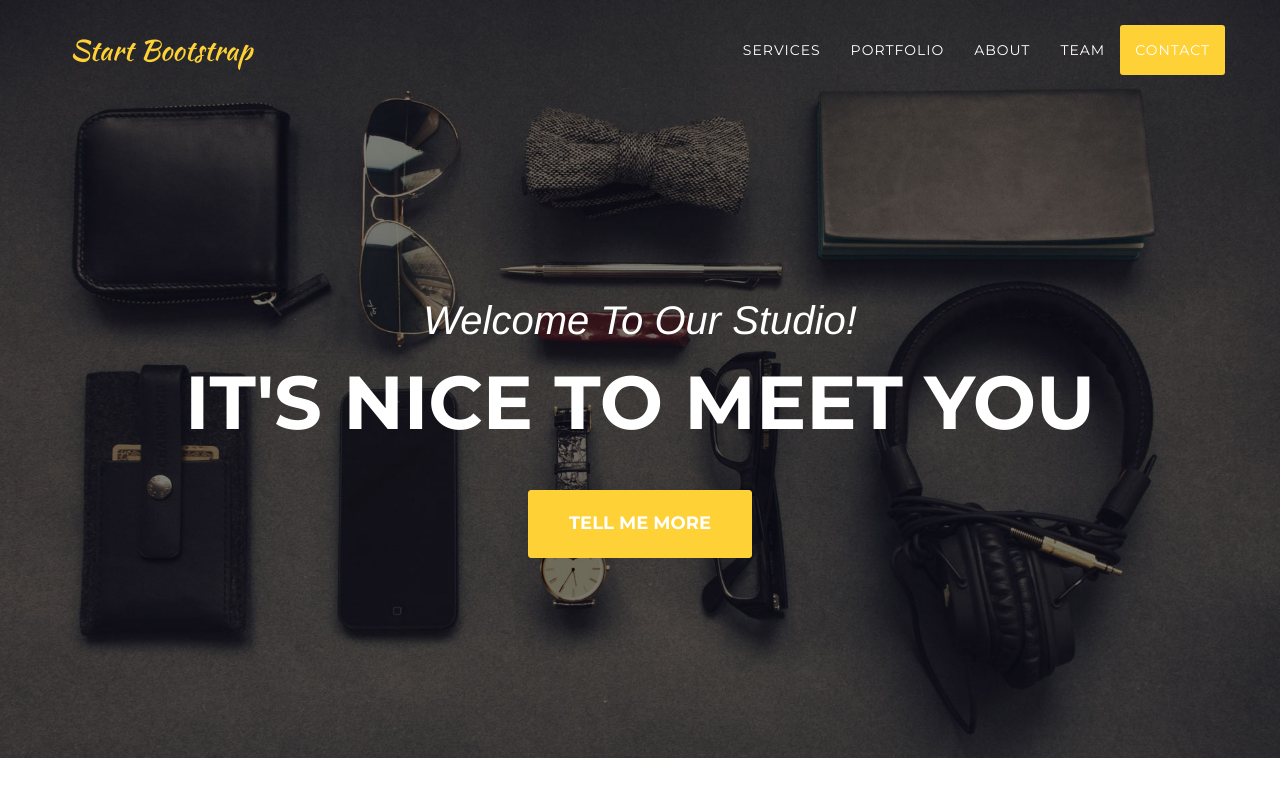
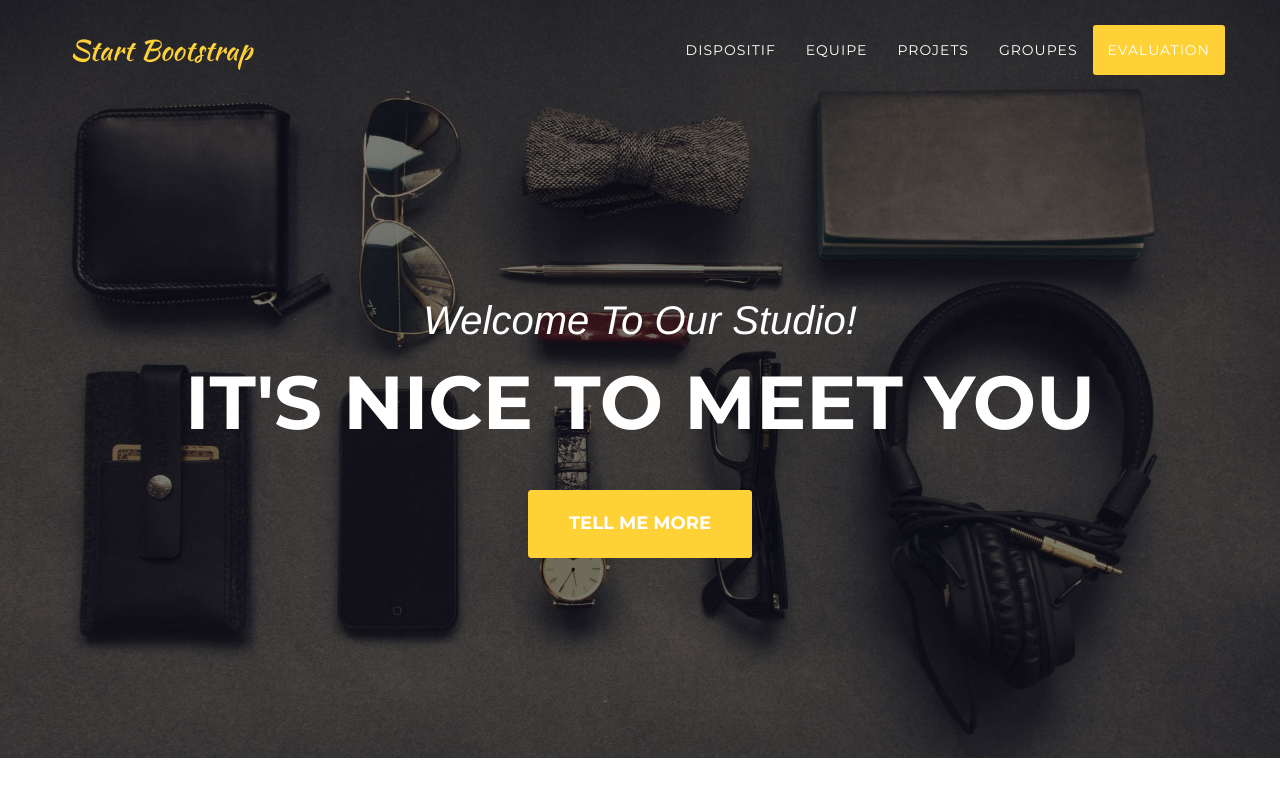
Before and after one commit to touronalex/EMMS-Track, a website: page index.html in a window 1280 px wide. Shown: the top 800 px of the page. Drawn offline with nearby package versions, Linux system fonts and the light colour scheme; a web font is replaced by a local one.

Commit message:
Update index.html

```diff
--- a/index.html
+++ b/index.html
@@ -53,19 +53,19 @@
                         <a href="#page-top"></a>
                     </li>
                     <li>
-                        <a class="page-scroll" href="https://apps.ce.collabserv.com/wikis/home?lang=en-us#!/wiki/Wf69b5382f5f7_4577_8595_ff1d7feca1b7/page/iFrame%20Chat" target="_parent">Services</a>
+                        <a class="page-scroll" href="https://apps.ce.collabserv.com/wikis/home?lang=en-us#!/wiki/Wf69b5382f5f7_4577_8595_ff1d7feca1b7/page/iFrame%20Chat" target="_parent">Dispositif</a>
                     </li>
                     <li>
-                        <a class="page-scroll" href="#portfolio">Portfolio</a>
+                        <a class="page-scroll" href="#portfolio">Equipe</a>
                     </li>
                     <li>
-                        <a class="page-scroll" href="#about">About</a>
+                        <a class="page-scroll" href="#about">Projets</a>
                     </li>
                     <li>
-                        <a class="page-scroll" href="#team">Team</a>
+                        <a class="page-scroll" href="#team">Groupes</a>
                     </li>
                     <li>
-                        <a class="page-scroll" href="#contact">Contact</a>
+                        <a class="page-scroll" href="#contact">Evaluation</a>
                     </li>
                 </ul>
             </div>
```
